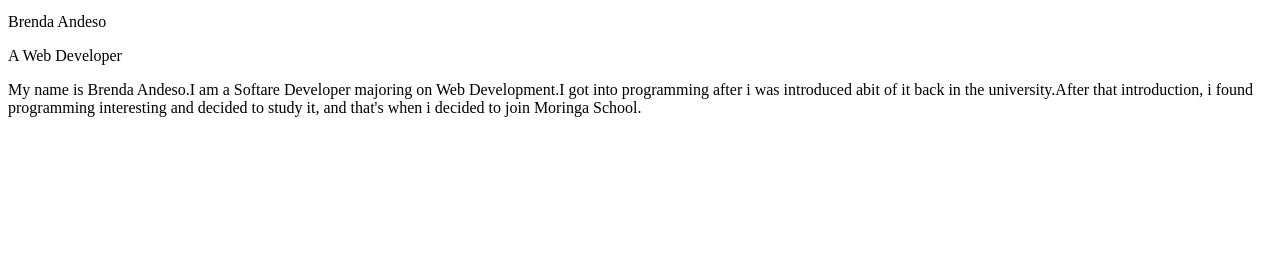
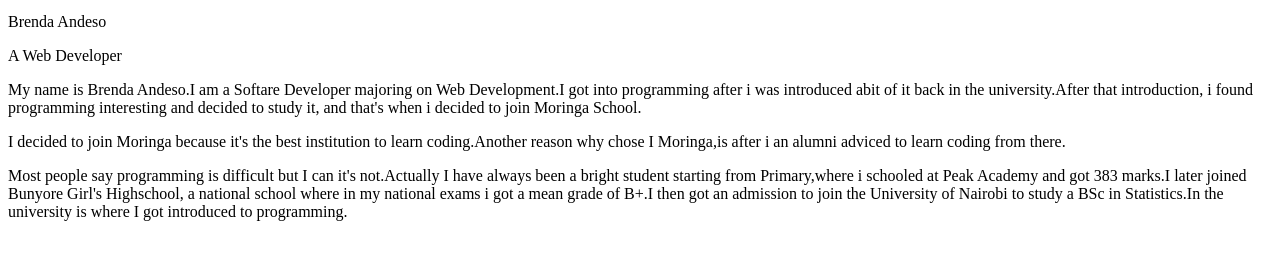
Before and after one commit to bre-nda/My-Week-1-Portfolio, a plain HTML site: page index.html in a window 1280 px wide. Shown: the part 29-288 px from the top of the page. Drawn offline with Linux system fonts and the light colour scheme.

Commit message:
add content to the paragraph

```diff
--- a/index.html
+++ b/index.html
@@ -15,6 +15,9 @@
 
     <p>My name is Brenda Andeso.I am a Softare Developer majoring on Web Development.I got into programming after i was introduced abit of it back in the university.After that introduction, i found programming interesting and decided to study it, and that's
         when i decided to join Moringa School.</p>
+    <p>I decided to join Moringa because it's the best institution to learn coding.Another reason why chose I Moringa,is after i an alumni adviced to learn coding from there. </p>
+    <p>Most people say programming is difficult but I can it's not.Actually I have always been a bright student starting from Primary,where i schooled at Peak Academy and got 383 marks.I later joined Bunyore Girl's Highschool, a national school where in
+        my national exams i got a mean grade of B+.I then got an admission to join the University of Nairobi to study a BSc in Statistics.In the university is where I got introduced to programming.</p>
     <p></p>
 
 
```
